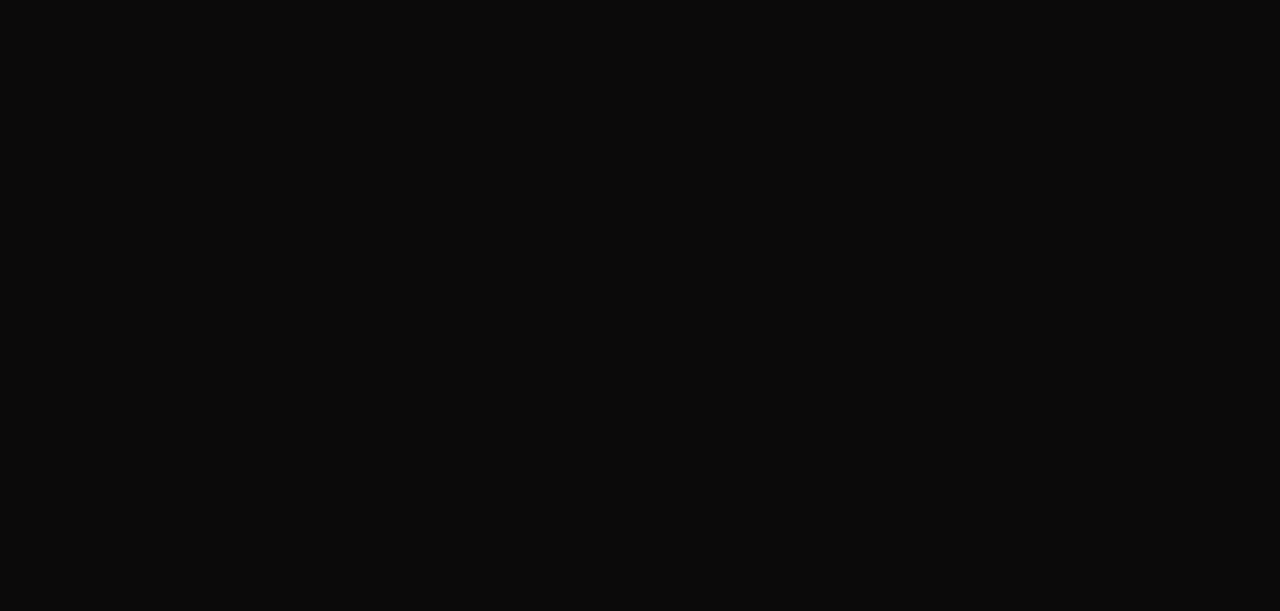
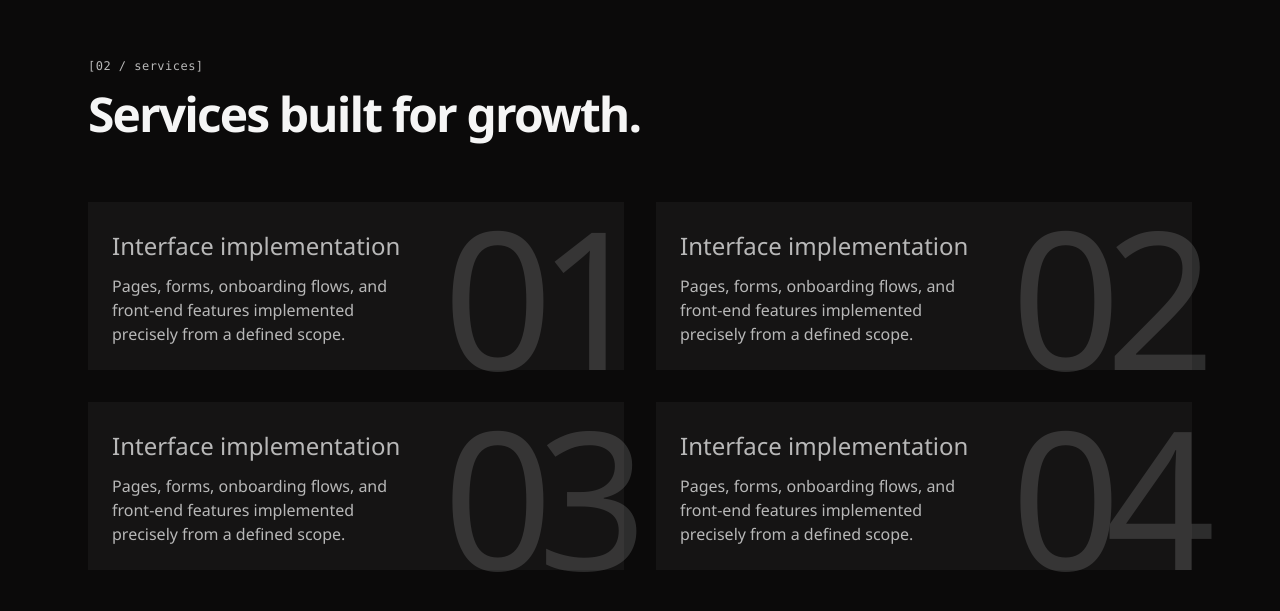
Before and after one commit to asaloojee/omniwerx-io, a SvelteKit app: page / in a window 1280 px wide. Shown: the part 1224-1835 px from the top of the page. Before the commit the page ends 1141 px from the top, so only its background shows below. Built offline with nearby package versions, Linux system fonts and the light colour scheme; no server answers.

Commit message:
feat: implemented base cards. TODO: fix big letter spacing

```diff
--- a/src/app.css
+++ b/src/app.css
@@ -5,6 +5,7 @@
   --primary-black: #0b0a0a;
   --secondary-black: #100f0f;
   --border-color: #2a2828;
+  --card-bg: #151414;
   --site-wrapper-max: 1440px;
   --site-gutter: clamp(20px, 4vw, 48px);
   --container-wide: 1200px;
@@ -257,7 +258,8 @@ button {
 }
 
 .hero__label,
-.about__label {
+.about__label,
+.services__label {
   font-family: var(--font-mono);
   font-size: var(--type-label-size);
   line-height: var(--type-label-line);
@@ -323,3 +325,61 @@ button {
   letter-spacing: var(--type-body-large-tracking);
   text-wrap: pretty;
 }
+
+.services .wrapper {
+  align-items: stretch;
+}
+
+.services__inner {
+  width: 100%;
+}
+
+.services__label {
+  margin-bottom: var(--section-label-gap);
+}
+
+.services__heading {
+  margin-bottom: var(--section-content-gap);
+  max-width: 760px;
+  color: var(--body-text--emphasis);
+  font-size: var(--type-h2-size);
+  line-height: var(--type-h2-line);
+  letter-spacing: var(--type-heading-tracking);
+  text-wrap: balance;
+}
+
+.services__grid {
+  display: grid;
+  grid-template-columns: repeat(2, minmax(0, 1fr));
+  row-gap: 32px;
+  column-gap: 32px;
+  width: 100%;
+}
+
+.services__card {
+  background-color: var(--card-bg);
+  padding: 32px 24px 24px;
+  width: 100%;
+  position: relative;
+}
+
+.services__card__content {
+  max-width: 60%;
+}
+
+.services__card__header {
+  font-size: var(--type-body-large-size);
+  padding-bottom: 16px;
+}
+
+.services__card__number {
+  position: absolute;
+  top: 2px;
+  right: 0;
+  color: var(--body-text);
+  opacity: 0.2;
+  font-size: clamp(4rem, 90cqh, 12rem);
+  line-height: 0.96;
+  letter-spacing: -0.08em;
+  margin-right: -8px;
+}
--- a/src/routes/+page.svelte
+++ b/src/routes/+page.svelte
@@ -55,3 +55,55 @@
     </p>
   </div>
 </section>
+
+<section class="section services" aria-labelledby="services-heading">
+  <div class="wrapper services__inner">
+    <div class="services__label">[02 / services]</div>
+    <h2 class="services__heading" id="services-heading">
+      Services built for growth.
+    </h2>
+    <div class="services__grid">
+      <div class="services__card">
+        <div class="services__card__content">
+          <div class="services__card__header">Interface implementation</div>
+          <div class="services__card__text">
+            Pages, forms, onboarding flows, and front-end features implemented
+            precisely from a defined scope.
+          </div>
+        </div>
+        <div class="services__card__number">01</div>
+      </div>
+      <div class="services__card">
+        <div class="services__card__content">
+          <div class="services__card__header">Interface implementation</div>
+          <div class="services__card__text">
+            Pages, forms, onboarding flows, and front-end features implemented
+            precisely from a defined scope.
+          </div>
+        </div>
+        <div class="services__card__number">02</div>
+      </div>
+      <div class="services__card">
+        <div class="services__card__content">
+          <div class="services__card__header">Interface implementation</div>
+          <div class="services__card__text">
+            Pages, forms, onboarding flows, and front-end features implemented
+            precisely from a defined scope.
+          </div>
+        </div>
+        <div class="services__card__number">03</div>
+      </div>
+
+      <div class="services__card">
+        <div class="services__card__content">
+          <div class="services__card__header">Interface implementation</div>
+          <div class="services__card__text">
+            Pages, forms, onboarding flows, and front-end features implemented
+            precisely from a defined scope.
+          </div>
+        </div>
+        <div class="services__card__number">04</div>
+      </div>
+    </div>
+  </div>
+</section>
```
